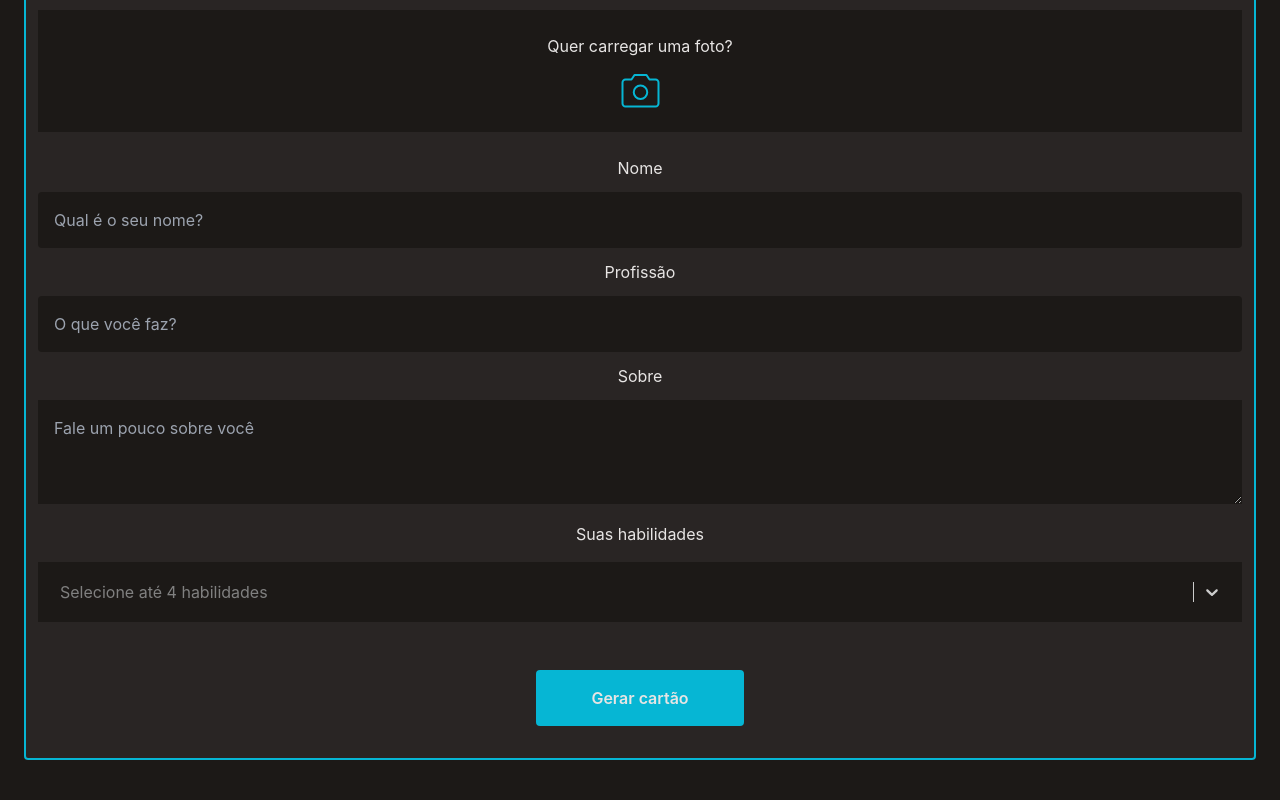
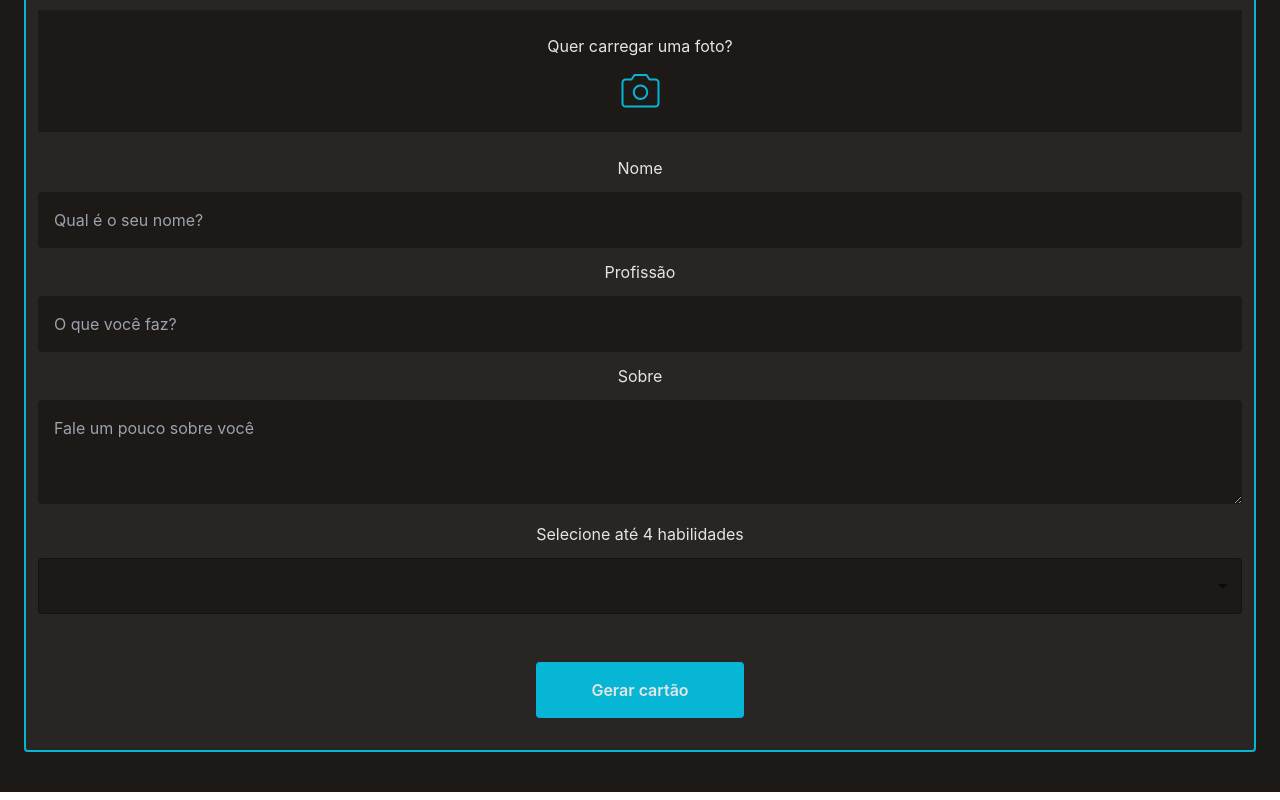
Before and after one commit to vieira-a/personal-card, a React (Vite) app: page / in a window 1280 px wide. Shown: the part 1020-1820 px from the top of the page. Built offline with nearby package versions, Linux system fonts and the light colour scheme.

Commit message:
refactor: multi skill selector component with material ui

```diff
--- a/package.json
+++ b/package.json
@@ -9,9 +9,11 @@
     "preview": "vite preview"
   },
   "dependencies": {
+    "@emotion/react": "^11.10.5",
+    "@emotion/styled": "^11.10.5",
+    "@mui/material": "^5.10.13",
     "react": "^18.2.0",
-    "react-dom": "^18.2.0",
-    "react-select": "^5.6.0"
+    "react-dom": "^18.2.0"
   },
   "devDependencies": {
     "@types/react": "^18.0.17",
--- a/src/components/CardCreate.tsx
+++ b/src/components/CardCreate.tsx
@@ -31,9 +31,9 @@ export default function CardCreate () {
             <label htmlFor="about">
               <Text>Sobre</Text>
             </label>
-            <textarea className='bg-stone-900 pl-4 py-4 my-3 w-full' rows={3} cols={42} placeholder='Fale um pouco sobre você'></textarea>
+            <textarea className='bg-stone-900 pl-4 py-4 my-3 w-full rounded' rows={3} cols={42} placeholder='Fale um pouco sobre você'></textarea>
             <label htmlFor="skills" >
-              <Text>Suas habilidades</Text>
+              <Text>Selecione até 4 habilidades</Text>
             </label>
               <SkillSelect />
             <div className='mt-12'>
--- a/src/components/SkillSelect.tsx
+++ b/src/components/SkillSelect.tsx
@@ -1,30 +1,75 @@
-import Select from 'react-select';
+import * as React from 'react';
+import OutlinedInput from '@mui/material/OutlinedInput';
+import InputLabel from '@mui/material/InputLabel';
+import MenuItem from '@mui/material/MenuItem';
+import FormControl from '@mui/material/FormControl';
+import ListItemText from '@mui/material/ListItemText';
+import Select, { SelectChangeEvent } from '@mui/material/Select';
+import Checkbox from '@mui/material/Checkbox';
+
+const ITEM_HEIGHT = 48;
+const ITEM_PADDING_TOP = 8;
+const MenuProps = {
+  PaperProps: {
+    style: {
+      backgroundColor: '#1C1917',
+      color: '#E7E5E4',
+      maxHeight: ITEM_HEIGHT * 4.5 + ITEM_PADDING_TOP,
+      width: '80%',
+    },
+  },
+};
+
+const names = [
+  'React',
+  'Javascript',
+  'Typescript',
+  'Sass',
+  'Java',
+  'Python'
+];
 
 export default function SkillSelect() {
 
-  const customStyles = {
-    control: () => ({
-      background: '#1C1917',
-      display: 'flex',
-      padding: '12px',
-    }),
-    option: () => ({
-      background: '#1C1917',
-      color: '#E7E5E4',
-      borderBottom: '1px solid gray',
-      padding: '12px',
-    }),
+  const [personName, setPersonName] = React.useState<string[]>([]);
+
+  const handleChange = (event: SelectChangeEvent<typeof personName>) => {
+    const {
+      target: { value },
+    } = event;
+    setPersonName(
+      typeof value === 'string' ? value.split(',') : value,
+    );
   };
 
-  const skillsList = [
-    { label: "React", value: "React" },
-    { label: "Javascript", value: "Javascript" },
-    { label: "Typescript", value: "Typescript" },
-    { label: "Sass", value: "Sass" }
-  ];
-
   return (
-    <Select className='text-left mt-4' styles={customStyles} placeholder={'Selecione até 4 habilidades'} options={skillsList} isMulti />
-  )
-
+    <div>
+      <FormControl
+      sx={{
+        width: '100%',
+        paddingTop: '12px',
+      }}>
+        <Select
+          sx={{backgroundColor:'#1C1917', color: '#E7E5E4'}}
+          labelId="demo-multiple-checkbox-label"
+          id="demo-multiple-chip"
+          multiple
+          value={personName}
+          onChange={handleChange}
+          renderValue={(selected) => selected.join(', ')}
+          MenuProps={MenuProps}
+        >
+          {names.map((name) => (
+            <MenuItem key={name} value={name}>
+              <Checkbox checked={personName.indexOf(name) > -1}
+              sx={{ color:'#E7E5E4'}}
+              />
+              <ListItemText primary={name}
+               />
+            </MenuItem>
+          ))}
+        </Select>
+      </FormControl>
+    </div>
+  );
 }
```
Also changed, not shown: 1 other file (tests, documents, lock files or other folders).
